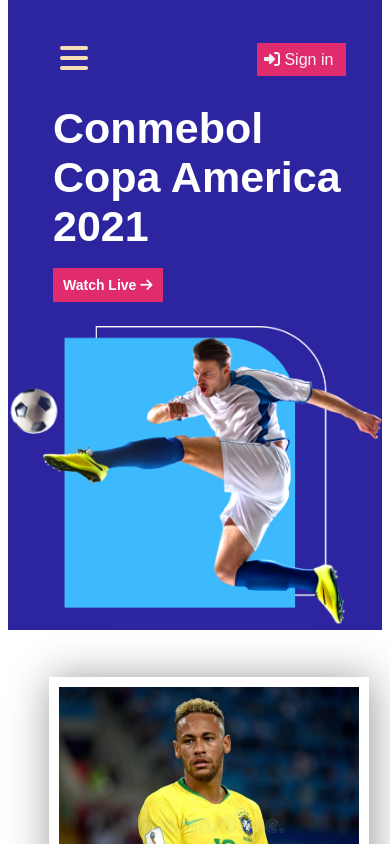
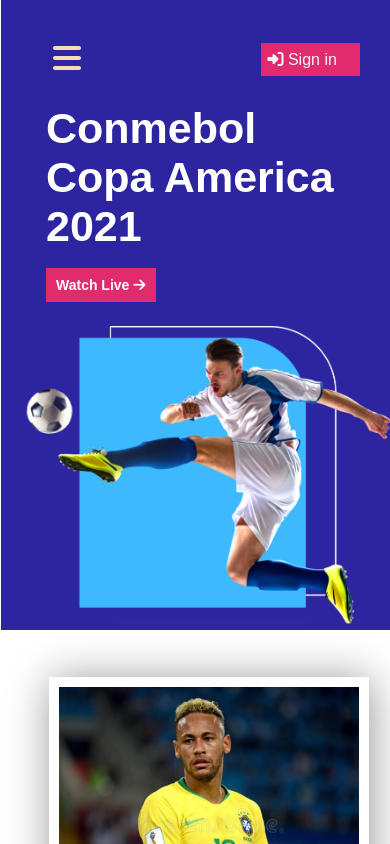
Before and after one commit to AANirjon/football-responsive, a plain HTML site: page index.html in a window 390 px wide. Shown: the top 844 px of the page. Drawn offline with Linux system fonts and the light colour scheme.

Commit message:
Project Finished

```diff
--- a/styles/style.css
+++ b/styles/style.css
@@ -27,6 +27,10 @@ html{
 /*----------------------
     Header Section
 ----------------------*/
+
+header{
+    margin: 0 -14px 0 -7px;
+}
 
 /* Navigation Part */
 nav{
@@ -233,6 +237,7 @@ nav ul li a:hover{
 
 .points-table{
 	margin: 0px 0% 30px 0%;
+    margin: 68px 0;
 }
 
 th, td {
@@ -379,8 +384,9 @@ footer a{
 
     .banner img{
         height: 300px;
-        width: 375px;
+        width: 368px;
         margin-top: 120px;
+        margin-left: 23px;
     }
 
 
```
